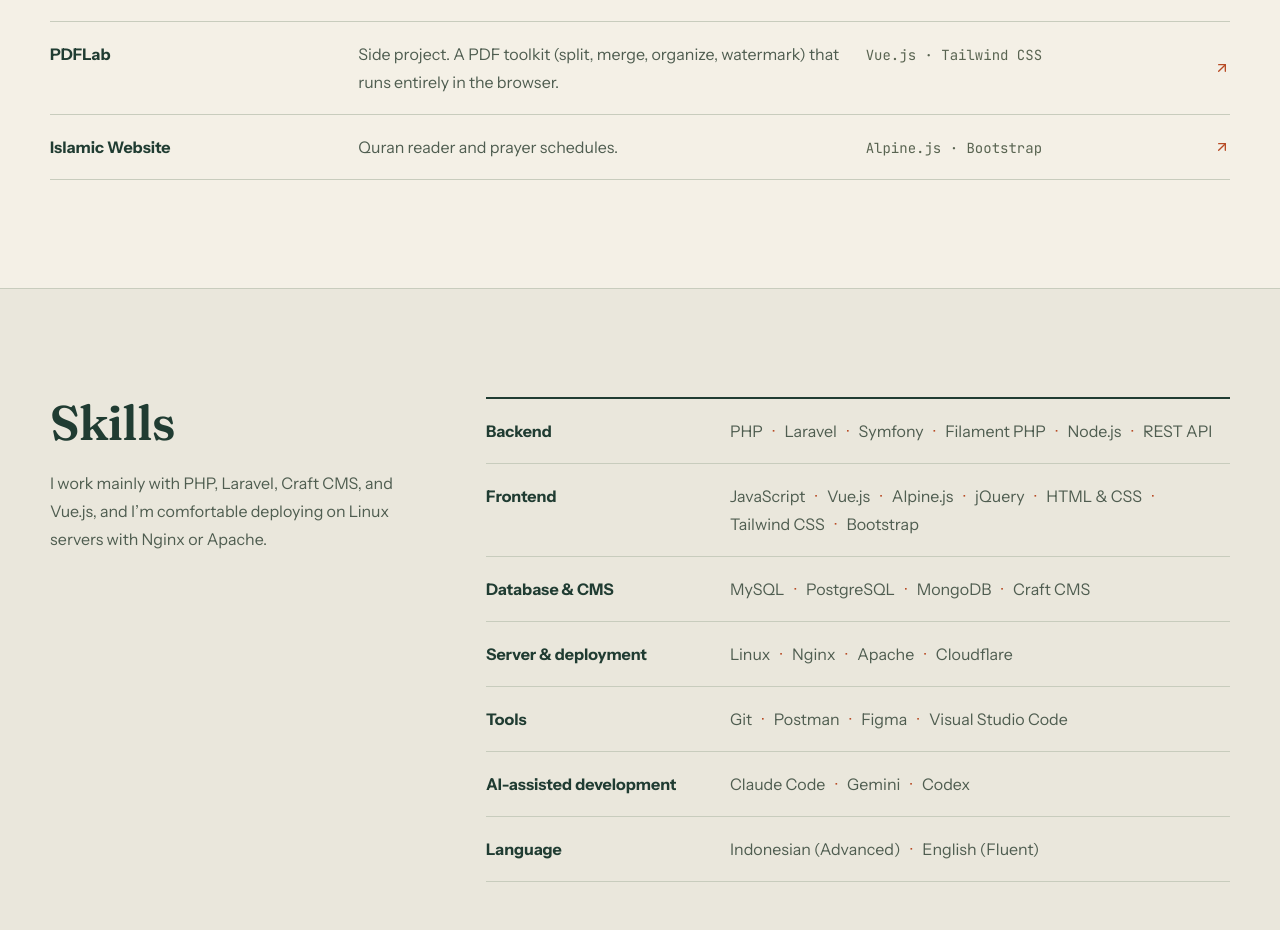
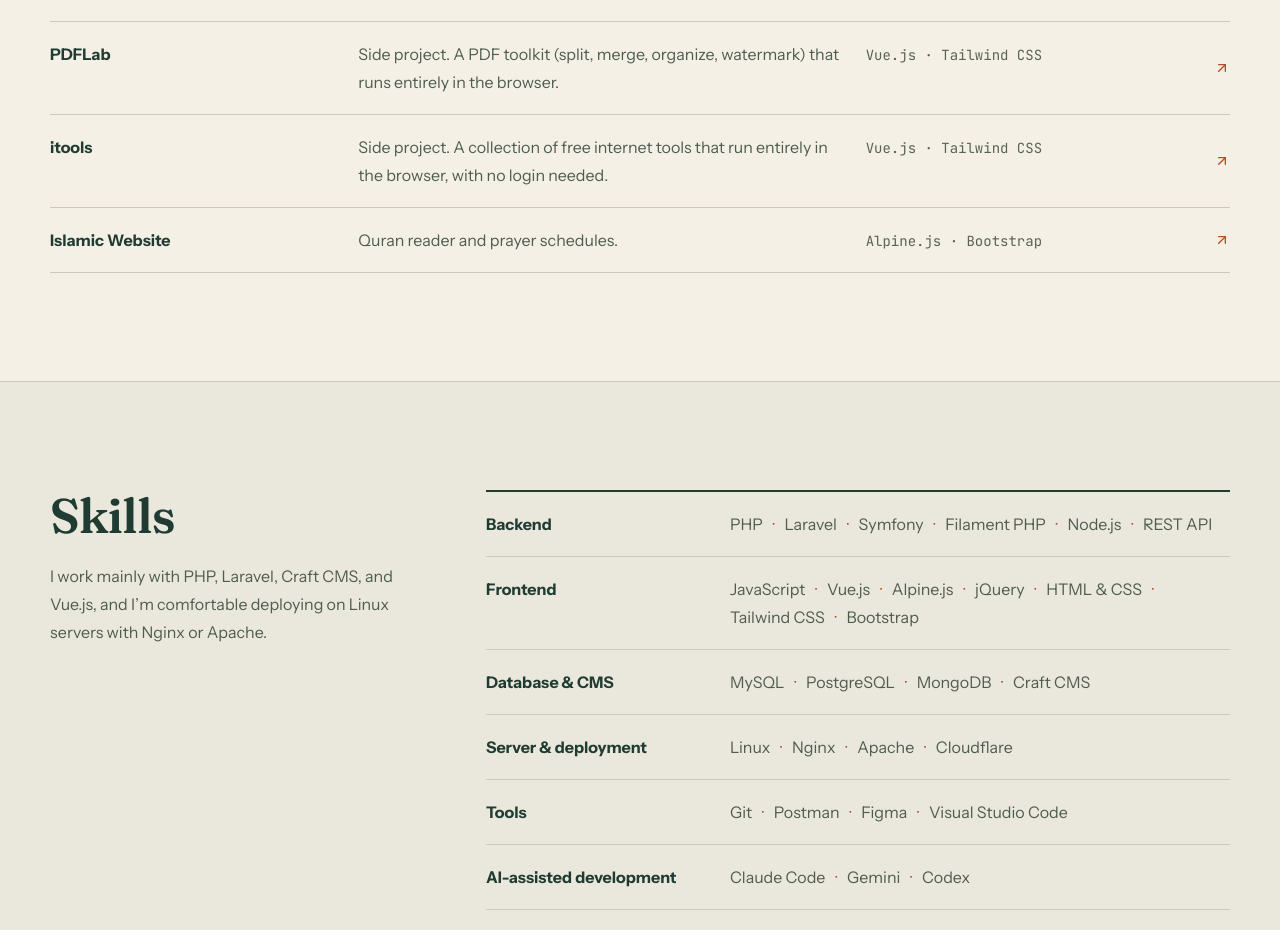
Before and after one commit to Fakhri17/portfolio-react, a Vue app: page / in a window 1280 px wide. Shown: the part 3264-4194 px from the top of the page. Built offline with nearby package versions, Linux system fonts and the light colour scheme.

Commit message:
Add new project 'itools' to the Projects component; enhance portfolio with additional side project details

```diff
--- a/src/components/Projects.vue
+++ b/src/components/Projects.vue
@@ -15,6 +15,7 @@ const others = [
   // { title: 'Erde Jilbab', description: 'An ecommerce site for modest fashion.', tags: ['Laravel', 'Tailwind CSS'], url: '' },
   { title: 'Vote Tenant', description: 'Tenant voting website for the campus Market Day event, updated every semester and for each new event.', tags: ['Vue.js', 'Bootstrap'], url: 'https://vote-tenant-tmd2026.netlify.app/' },
   { title: 'PDFLab', description: 'Side project. A PDF toolkit (split, merge, organize, watermark) that runs entirely in the browser.', tags: ['Vue.js', 'Tailwind CSS'], url: 'https://pdflabs.my.id/' },
+  { title: 'itools', description: 'Side project. A collection of free internet tools that run entirely in the browser, with no login needed.', tags: ['Vue.js', 'Tailwind CSS'], url: 'https://itools.web.id/' },
   { title: 'Islamic Website', description: 'Quran reader and prayer schedules.', tags: ['Alpine.js', 'Bootstrap'], url: 'https://islamic-web-telkomsby.netlify.app' },
 ]
 </script>
```
